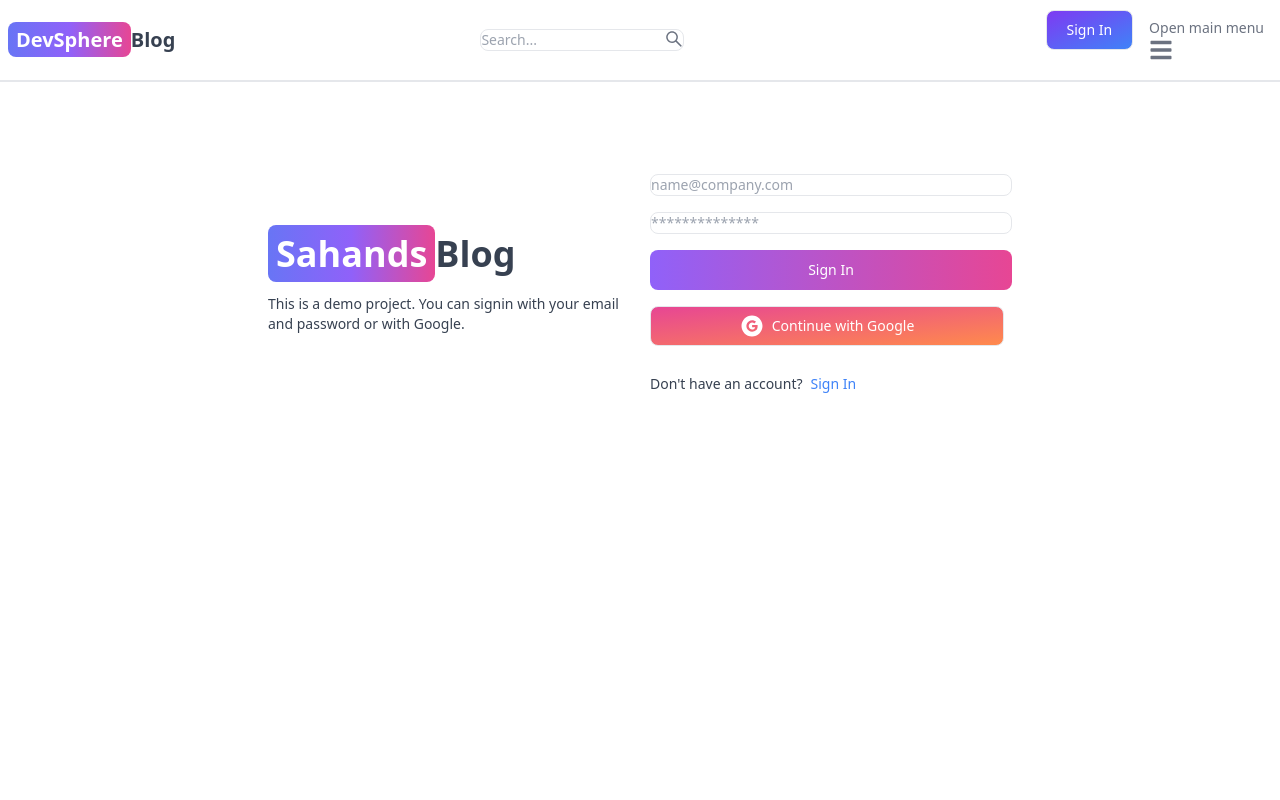
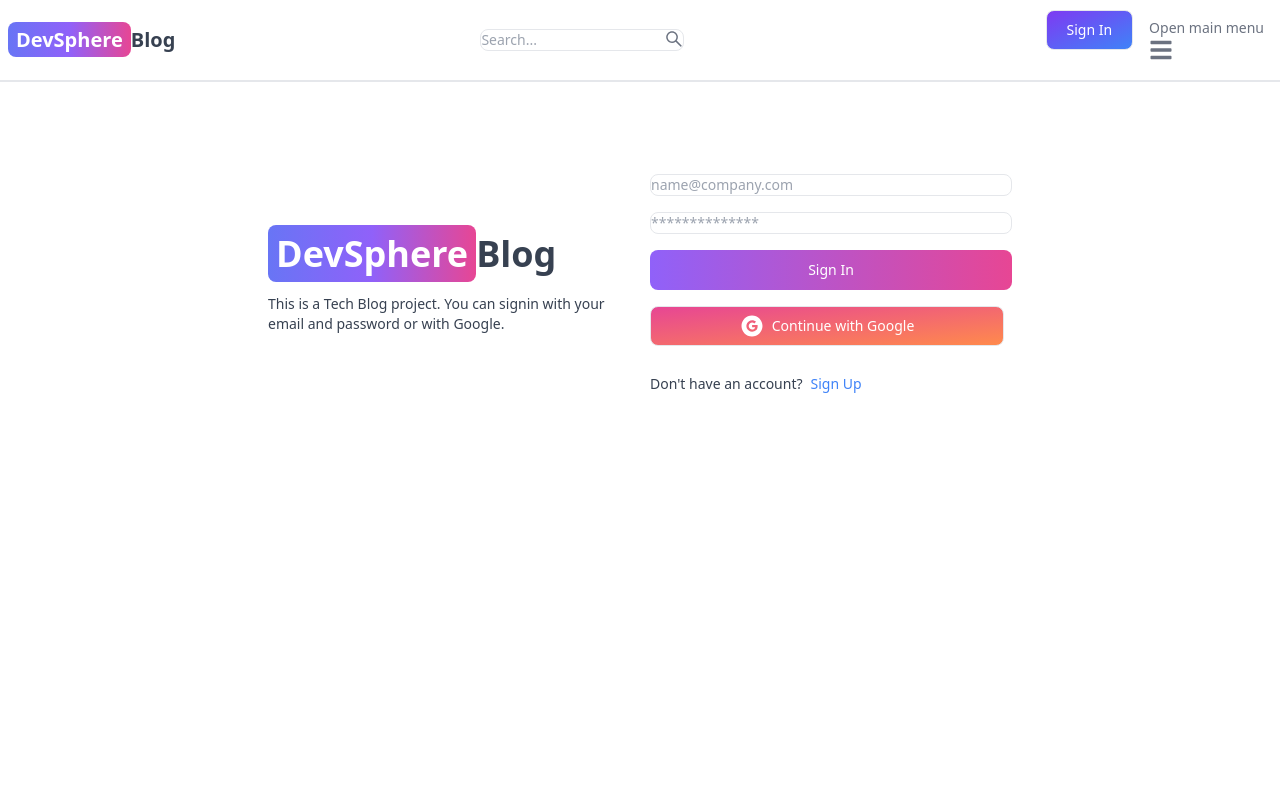
Before and after one commit to tejashcodes24/Blog, a React (Vite) app in the folder client/: page /sign-in in a window 1280 px wide. Shown: the top 800 px of the page. Built offline with nearby package versions, Linux system fonts and the light colour scheme; no server answers.

Commit message:
update branding and project description in SignIn and SignUp pages

```diff
--- a/client/src/pages/SignIn.jsx
+++ b/client/src/pages/SignIn.jsx
@@ -50,11 +50,11 @@
         <div className='flex-1'>
 
           <Link to="/" className= 'font-bold dark:text-white text-4xl'>
-            <span className='px-2 py-1 bg-gradient-to-r from-indigo-500 via-purple-500 to-pink-500 rounded-lg text-white'>Sahands</span>
+            <span className='px-2 py-1 bg-gradient-to-r from-indigo-500 via-purple-500 to-pink-500 rounded-lg text-white'>DevSphere</span>
             Blog
           </Link>
           <p className='text-sm mt-5'>
-            This is a demo project. You can signin with your email and password or with Google.
+            This is a Tech Blog project. You can signin with your email and password or with Google.
           </p>
         </div>
         {/*right */}
@@ -84,7 +84,7 @@
           <div className='flex gap-2 text-sm mt-5'>
             <span>Don't have an account?</span>
             <Link to='/sign-up' className='text-blue-500'>
-              Sign In
+              Sign Up
             </Link>
           </div>
           {
--- a/client/src/pages/SignUp.jsx
+++ b/client/src/pages/SignUp.jsx
@@ -48,11 +48,11 @@
         <div className='flex-1'>
 
           <Link to="/" className= 'font-bold dark:text-white text-4xl'>
-            <span className='px-2 py-1 bg-gradient-to-r from-indigo-500 via-purple-500 to-pink-500 rounded-lg text-white'>Sahands</span>
+            <span className='px-2 py-1 bg-gradient-to-r from-indigo-500 via-purple-500 to-pink-500 rounded-lg text-white'>DevSphere</span>
             Blog
           </Link>
           <p className='text-sm mt-5'>
-            This is a demo project. You can signup with your email and password or with Google.
+            This is a Tech Blog project. You can signup with your email and password or with Google.
           </p>
         </div>
         {/*right */}
```
